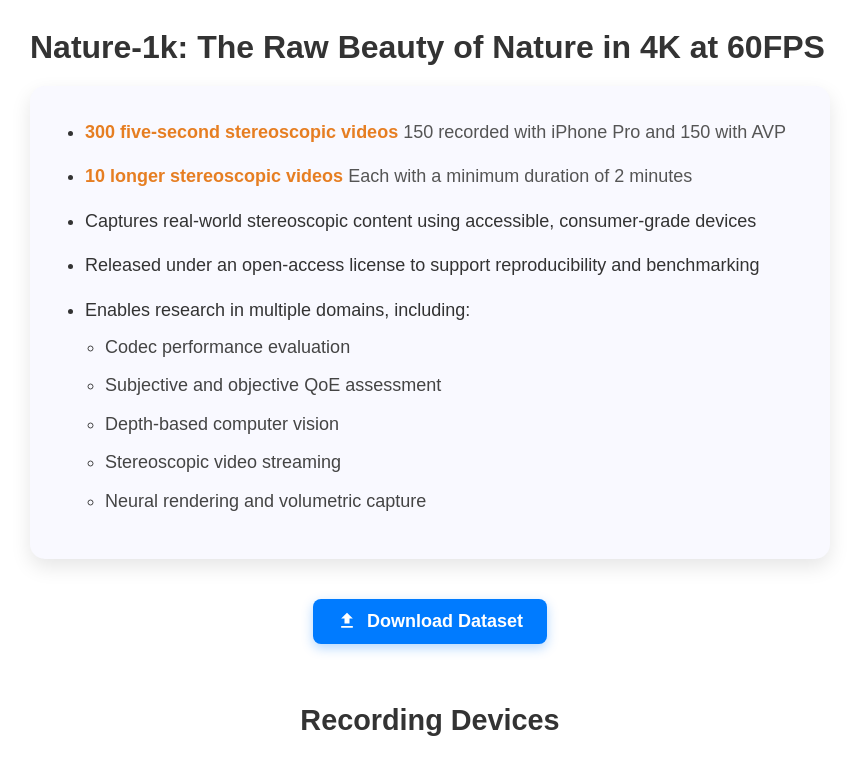
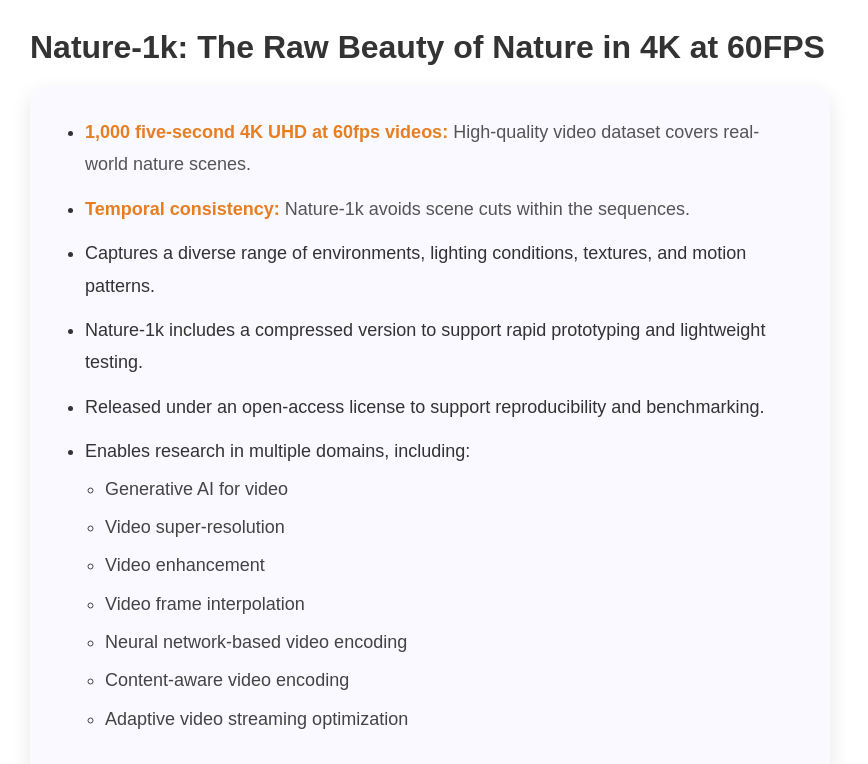
Before and after one commit to cd-athena/Nature-1k, a plain HTML site: page index.html in a window 1280 px wide. Shown: the part 750-1514 px from the top of the page, without its empty margins (210-1078 px from the left). Drawn offline with Linux system fonts and the light colour scheme.

Commit message:
Update index.html

```diff
--- a/index.html
+++ b/index.html
@@ -731,37 +731,37 @@
         <div style="font-family: Arial, sans-serif; font-size: 18px; line-height: 1.8; max-width: 900px; background-color: #f9f9ff; padding: 30px; border-radius: 15px; box-shadow: 0 8px 20px rgba(0, 0, 0, 0.1);">
           <ul style="padding-left: 25px; color: #333;">
             <li style="margin-bottom: 12px;">
-              <strong style="color:#e67e22;">300 five-second stereoscopic videos</strong>
-              <span style="color:#555;">150 recorded with iPhone Pro and 150 with AVP</span>
+              <strong style="color:#e67e22;">1,000 five-second 4K UHD at 60fps videos:</strong>
+              <span style="color:#555;">High-quality video dataset covers real-world nature scenes.</span>
             </li>
             <li style="margin-bottom: 12px;">
-              <strong style="color:#e67e22;">10 longer stereoscopic videos</strong>
-              <span style="color:#555;">Each with a minimum duration of 2 minutes</span>
+              <strong style="color:#e67e22;">Temporal consistency:</strong>
+              <span style="color:#555;">Nature-1k avoids scene cuts within the sequences.</span>
             </li>
             <li style="margin-bottom: 12px;">
-              Captures real-world stereoscopic content using accessible, consumer-grade devices
+              Captures a diverse range of environments, lighting conditions, textures, and motion patterns.
             </li>
             <li style="margin-bottom: 12px;">
-              Released under an open-access license to support reproducibility and benchmarking
+              Nature-1k includes a compressed version to support rapid prototyping and lightweight testing.
+            </li>
+            <li style="margin-bottom: 12px;">
+              Released under an open-access license to support reproducibility and benchmarking.
             </li>
             <li style="margin-bottom: 12px;">
               Enables research in multiple domains, including:
               <ul style="margin-top: 5px; padding-left: 20px; color:#444;">
-                <li style="margin-bottom: 6px;">Codec performance evaluation</li>
-                <li style="margin-bottom: 6px;">Subjective and objective QoE assessment</li>
-                <li style="margin-bottom: 6px;">Depth-based computer vision</li>
-                <li style="margin-bottom: 6px;">Stereoscopic video streaming</li>
-                <li style="margin-bottom: 6px;">Neural rendering and volumetric capture</li>
+                <li style="margin-bottom: 6px;">Generative AI for video</li>
+                <li style="margin-bottom: 6px;">Video super-resolution</li>
+                <li style="margin-bottom: 6px;">Video enhancement</li>
+                <li style="margin-bottom: 6px;">Video frame interpolation</li>
+                <li style="margin-bottom: 6px;">Neural network-based video encoding</li>
+                <li style="margin-bottom: 6px;">Content-aware video encoding</li>
+                <li style="margin-bottom: 6px;">Adaptive video streaming optimization</li>
               </ul>
             </li>
 
           </ul>
         </div>
-
-
-
-
-
 
 
       </div>
```
